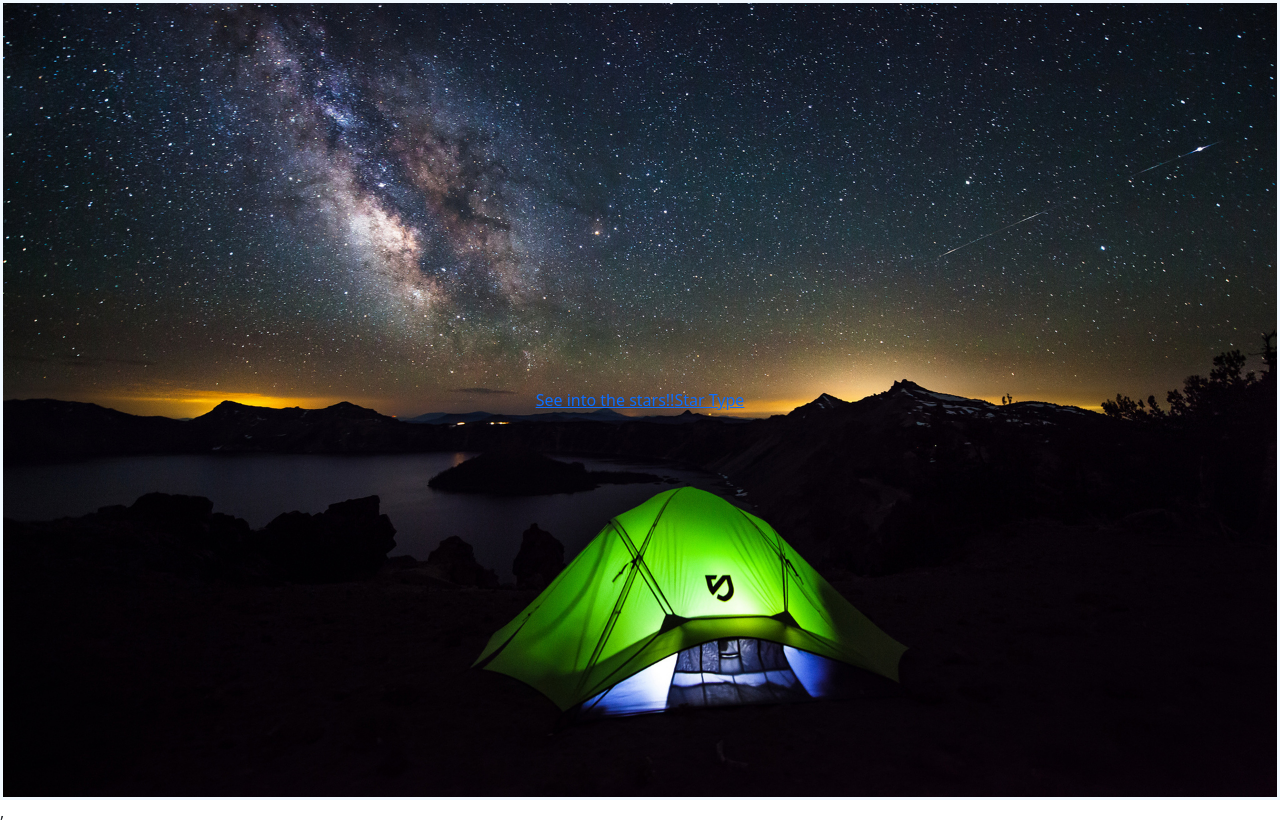
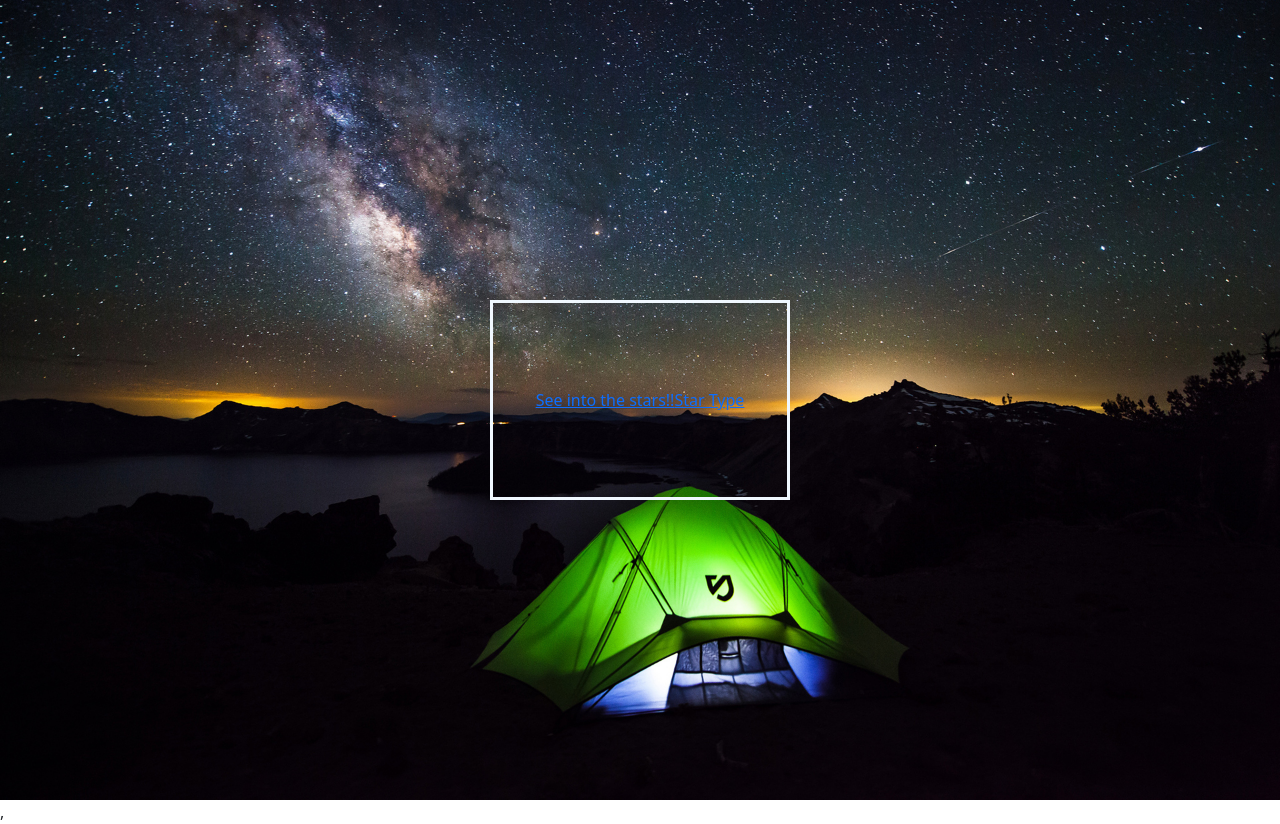
Before and after one commit to AaronKirchhoff/star_project, a React (Create React App) app: page / in a window 1280 px wide. Built offline with nearby package versions, Linux system fonts and the light colour scheme; no server answers.

Commit message:
centered buttons landing page

```diff
--- a/src/App.css
+++ b/src/App.css
@@ -94,9 +94,36 @@ img {
   align-items: center;
   text-align: center;
   min-height: 100vh;
+}
+
+.overlay {
+  min-height: 100vh;
+  background: rgba(0, 0, 0, 0.938);
+  /* opacity: .5; */
+
+}
+.landingPageBox {
+  display: flex;
+  justify-content: center;
+  align-items: center;
+  text-align: center;
+  color: aqua;
   border-style: solid;
   border-color: aliceblue;
+
+
+  width: 300px;
+  height: 200px;
+
+  position: absolute;
+  top:0;
+  bottom: 0;
+  left: 0;
+  right: 0;
+
+  margin: auto;
 }
+
 
 .App-header {
   /* min-height: 100vh; */
--- a/src/App.js
+++ b/src/App.js
@@ -9,7 +9,7 @@ import {
 } from "react-router-dom";
 import Home from './components/Home';
 import NasaPhoto from './components/NasaPhoto';
-import background from "./components/camping_wallpaper.jpg";
+// import background from "./components/camping_wallpaper.jpg";
 
 import 'bootstrap/dist/css/bootstrap.min.css';
 
@@ -18,12 +18,7 @@ import 'bootstrap/dist/css/bootstrap.min.css';
 export default function App() {
   return (
     <Router>
-      <div style={{
-        backgroundImage: `url(${background})`,
-        backgroundPosition: 'center',
-        backgroundSize: 'cover',
-        backgroundRepeat: 'no-repeat'
-      }}>
+      <div >
         {/* <nav class="navbar navbar-expand-lg navbar-light bg-light justify-content-center">
           <ul class="nav" className='navBar'>
             <li class="nav-item">
--- a/src/components/Home.js
+++ b/src/components/Home.js
@@ -3,14 +3,25 @@ import { Link } from 'react-router-dom';
 import '../App.css';
 // really, 2 dots means go up a folder to look for import, like terminal commands... hmm.
 
+import background from "./camping_wallpaper.jpg";
+
+
 
 
 export default function Home(){
   return (
-    <div>
-      <div className='HomedivLinks'>
-        <Link to="/nasaphoto">See into the stars!!</Link>
-        <Link to="/startype">Star Type</Link>
+    <div className='HomedivLinks' style={{
+      backgroundImage: `url(${background})`,
+      backgroundPosition: 'center',
+      backgroundSize: 'cover',
+      backgroundRepeat: 'no-repeat',
+
+    }}>
+      <div >
+        <div className='landingPageBox'>
+          <Link to="/nasaphoto">See into the stars!!   </Link>
+          <Link to="/startype">Star Type</Link>
+        </div>
       </div>
     </div>
   )
```
